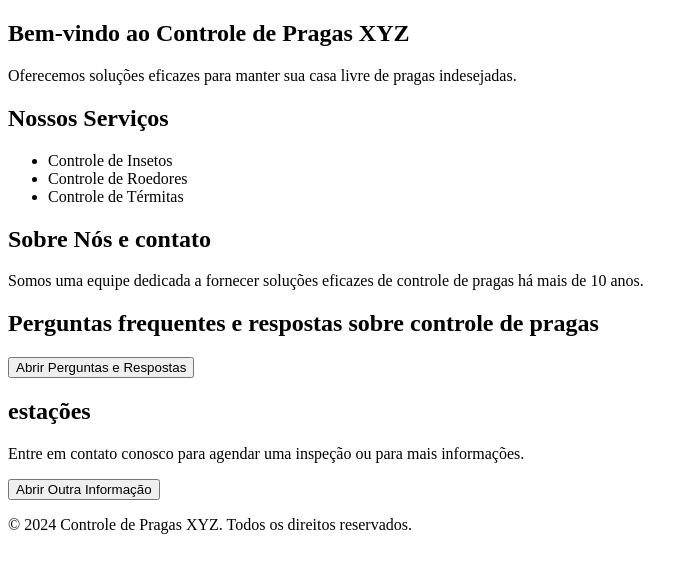
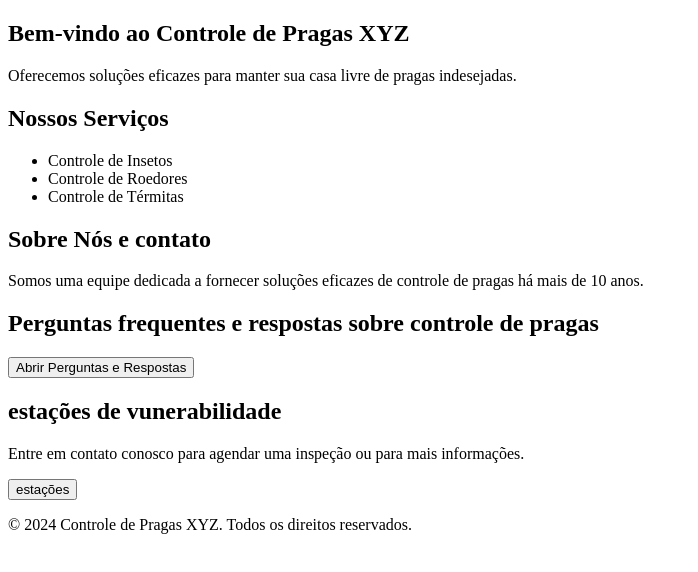
Before and after one commit to matheuserickputo/agropro, a plain HTML site: page index.html in a window 1280 px wide. Shown: the whole page, without its empty margins (0-698 px from the left). Drawn offline with Linux system fonts and the light colour scheme.

Commit message:
estações

```diff
--- a/index.html
+++ b/index.html
@@ -107,11 +107,11 @@
     </script>
 
     <section id="contact">
-        <h2>estações</h2>
+        <h2>estações de vunerabilidade</h2>
         <p>Entre em contato conosco para agendar uma inspeção ou para mais informações.</p>
     </section>
 
-    <button onclick="abrirModal2()">Abrir Outra Informação</button>
+    <button onclick="abrirModal2()">estações</button>
 
 <div id="myModal2" class="modal">
     <div class="modal-content">
```
